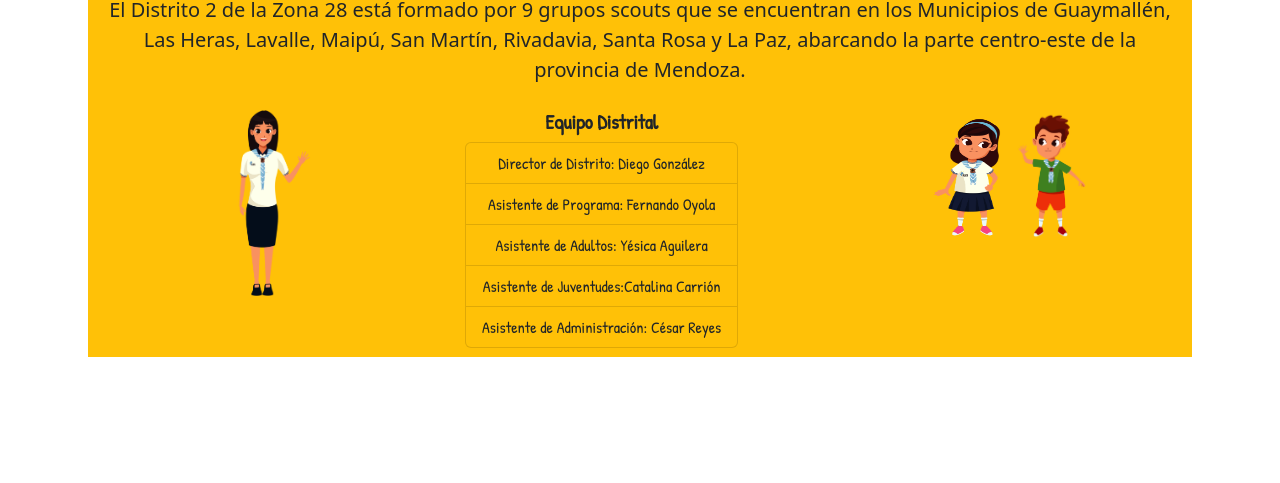
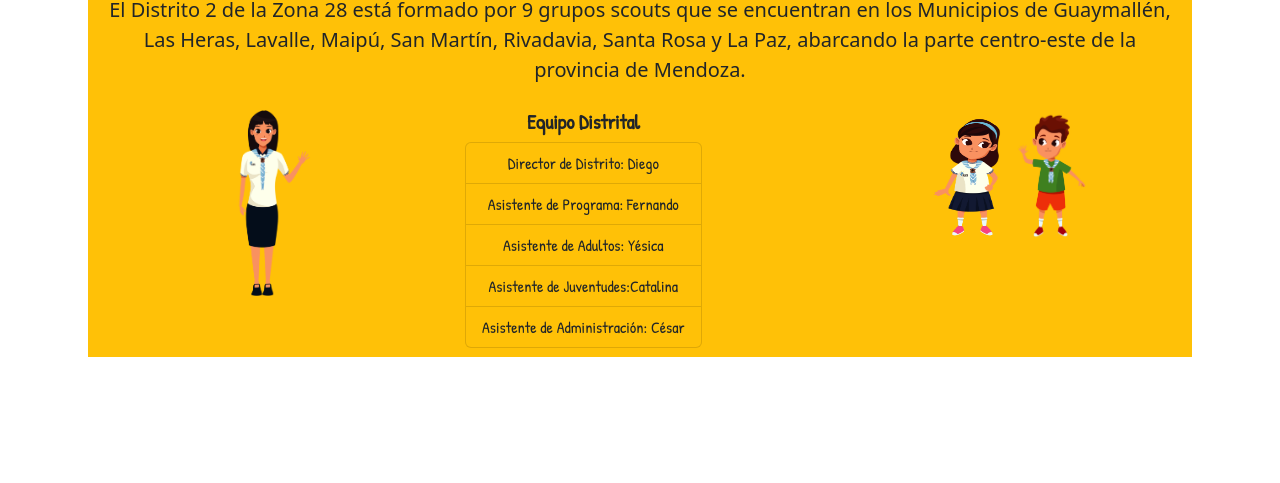
Before and after one commit to ClareiraP/Proyecto, a website: page index.html in a window 1280 px wide. Shown: the part 257-740 px from the top of the page. Drawn offline with nearby package versions, Linux system fonts and the light colour scheme.

Commit message:
Proyecto Final

```diff
--- a/index.html
+++ b/index.html
@@ -68,11 +68,11 @@
           <div class="caja">
             <h5><strong> Equipo Distrital</strong></h5>
             <ul class="list-group">
-              <li class="list-group-item bg-warning">Director de Distrito: Diego González</li>
-              <li class="list-group-item bg-warning">Asistente de Programa: Fernando Oyola</li>
-              <li class="list-group-item bg-warning">Asistente de Adultos: Yésica Aguilera</li>
-              <li class="list-group-item bg-warning">Asistente de Juventudes:Catalina Carrión</li>
-              <li class="list-group-item bg-warning">Asistente de Administración: César Reyes</li>
+              <li class="list-group-item bg-warning">Director de Distrito: Diego</li>
+              <li class="list-group-item bg-warning">Asistente de Programa: Fernando</li>
+              <li class="list-group-item bg-warning">Asistente de Adultos: Yésica</li>
+              <li class="list-group-item bg-warning">Asistente de Juventudes:Catalina</li>
+              <li class="list-group-item bg-warning">Asistente de Administración: César</li>
             </ul>
 
           </div>
```
